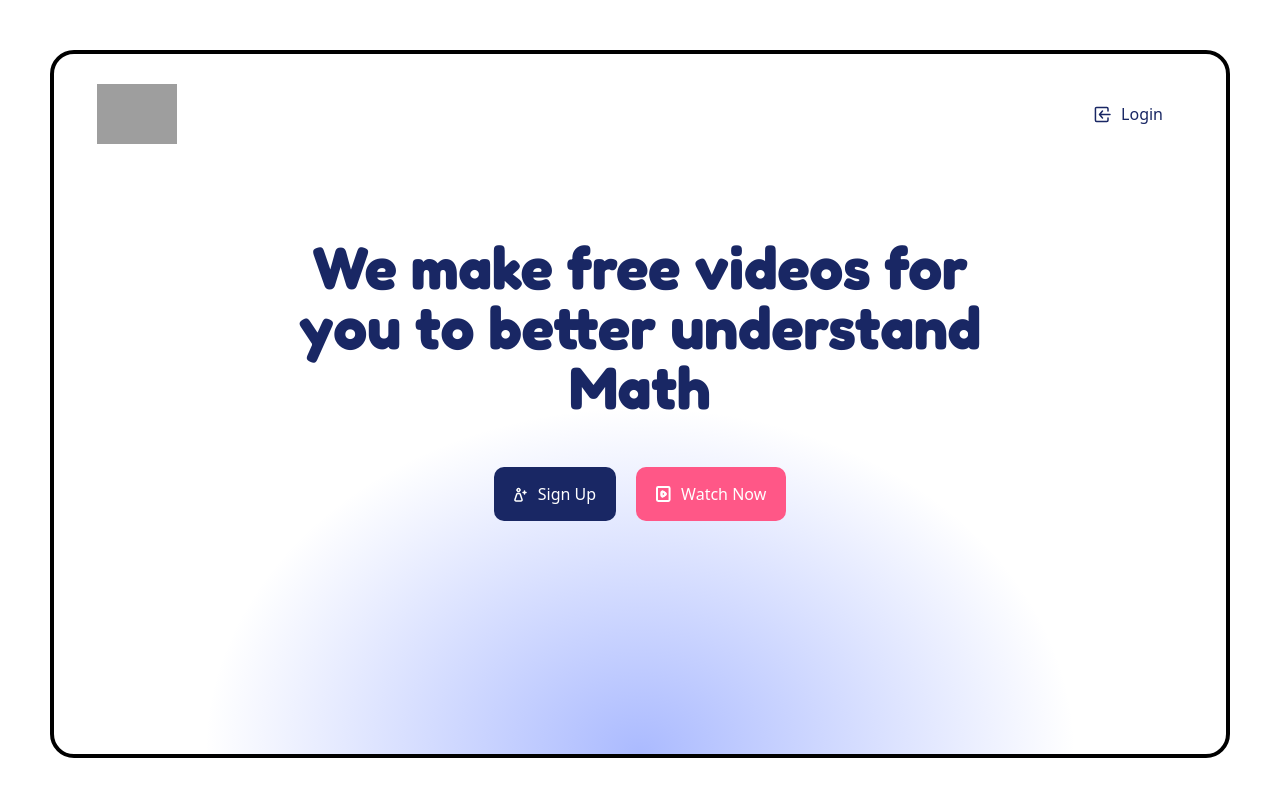
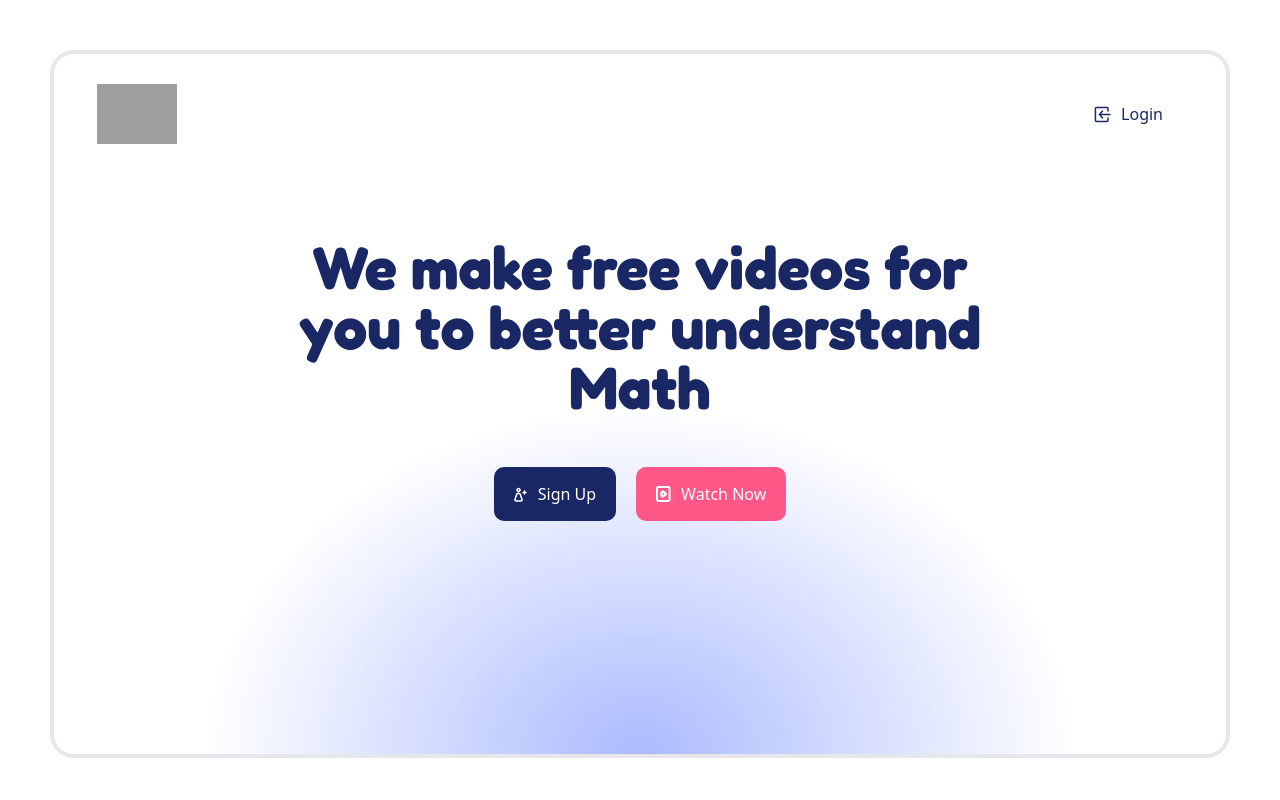
Before and after one commit to IngrainedFire/imathv2, a Nuxt app: page / in a window 1280 px wide. Shown: the top 800 px of the page. Built offline with nearby package versions, Linux system fonts and the light colour scheme; grey boxes are pictures that could not be loaded.

Commit message:
Auto Deployment Test 2

```diff
--- a/components/Hero.vue
+++ b/components/Hero.vue
@@ -3,7 +3,7 @@
 </script>
 
 <template>
-  <section class="relative overflow-hidden m-[50px] min-h-[85dvh] border-black border-4 rounded-3xl ">
+  <section class="relative overflow-hidden m-[50px] min-h-[85dvh] border-blue border-4 rounded-3xl ">
     <div id="hero-bg" >
       <div class="w-3/4 h-full absolute bottom-0 left-1/2 -translate-x-1/2 translate-y-1/2 rounded-[50%] bg-[radial-gradient(ellipse_at_center,rgba(87,118,255,0.5)_0%,rgba(255,100,255,0)_70%)]"></div>
     </div>
```
